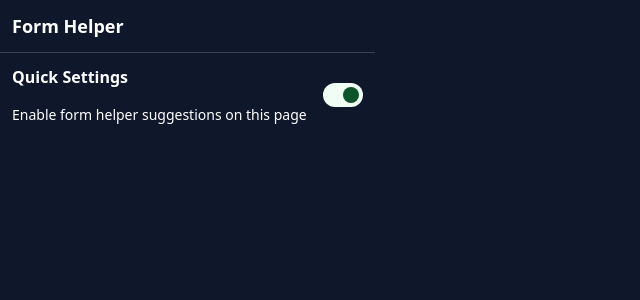
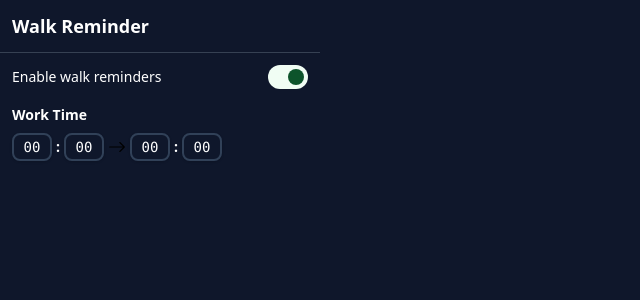
Before and after one commit to gbenga504/walk-reminder, a React (Vite) app: page / in a window 1280 px wide. Shown: the top 300 px of the page, without its empty margins (0-640 px from the left). Built offline with nearby package versions, Linux system fonts and the light colour scheme.

Commit message:
Initial UI with timeinputs

```diff
--- a/package.json
+++ b/package.json
@@ -11,8 +11,10 @@
   },
   "dependencies": {
     "@tailwindcss/vite": "^4.1.8",
+    "@types/chrome": "^0.0.323",
     "classnames": "^2.5.1",
     "react": "^19.1.0",
+    "react-bootstrap-icons": "^1.11.6",
     "react-dom": "^19.1.0",
     "tailwindcss": "^4.1.8"
   },
--- a/src/Popup.tsx
+++ b/src/Popup.tsx
@@ -1,62 +1,48 @@
-import classNames from "classnames";
+import { useState } from "react";
+import { Switch } from "./components/Switch";
+import { TimeInputForm } from "./components/TimeInputForm";
 
 // This is the Popup UI that appears when the user clicks the extension icon in the browser toolbar.
 const Popup: React.FC = () => {
+  const [startTime, setStartTime] = useState("09:00");
+  const [endTime, setEndTime] = useState("17:00");
+  const [isReminderActive, setIsReminderActive] = useState(false);
+  const [nextReminderTime, setNextReminderTime] = useState("Not set");
+  const [message, setMessage] = useState("");
+
   const renderHeader = () => {
     return (
       <header className="p-3 justify-between items-center border-b border-gray-700">
-        <h1 className="text-lg font-bold">Form Helper</h1>
+        <h1 className="text-lg font-bold">Walk Reminder</h1>
       </header>
     );
   };
 
-  const renderSwitch = () => {
+  const renderBody = () => {
     return (
-      <label
-        htmlFor="toggle-switch"
-        className="flex items-center cursor-pointer"
-      >
-        <div className="relative">
-          <input type="checkbox" id="toggle-switch" className="sr-only" />
-          <div
-            className={classNames("block w-10 h-6 rounded-full", {
-              "bg-green-50": true,
-              "bg-gray-300": false,
-            })}
-          />
-          <div
-            className={classNames(
-              "absolute left-1 top-1 w-4 h-4 rounded-full transition",
-              {
-                "translate-x-full bg-green-900": true,
-                "bg-white": false,
-              }
-            )}
-          />
+      <section className="flex-1 p-3">
+        <section className="flex items-center justify-between gap-x-4">
+          <div>
+            <p className="text-sm">Enable walk reminders</p>
+          </div>
+
+          <Switch />
+        </section>
+
+        <div className="mt-4">
+          <h6 className="font-bold text-sm">Work Time</h6>
+          <div className="mt-2">
+            <TimeInputForm />
+          </div>
         </div>
-      </label>
-    );
-  };
-
-  const renderQuickSettings = () => {
-    return (
-      <section className="p-3 flex items-center justify-between gap-x-4">
-        <div>
-          <h6 className="text-base font-bold">Quick Settings</h6>
-          <p className="text-sm mt-4">
-            Enable form helper suggestions on this page
-          </p>
-        </div>
-
-        {renderSwitch()}
       </section>
     );
   };
 
   return (
-    <main>
+    <main className="flex flex-col w-full h-full">
       {renderHeader()}
-      {renderQuickSettings()}
+      {renderBody()}
     </main>
   );
 };
--- /dev/null
+++ b/src/components/Switch.tsx
@@ -0,0 +1,26 @@
+import classNames from "classnames";
+
+export const Switch: React.FC = () => {
+  return (
+    <label htmlFor="toggle-switch" className="flex items-center cursor-pointer">
+      <div className="relative">
+        <input type="checkbox" id="toggle-switch" className="sr-only" />
+        <div
+          className={classNames("block w-10 h-6 rounded-full", {
+            "bg-green-50": true,
+            "bg-gray-300": false,
+          })}
+        />
+        <div
+          className={classNames(
+            "absolute left-1 top-1 w-4 h-4 rounded-full transition",
+            {
+              "translate-x-full bg-green-900": true,
+              "bg-white": false,
+            }
+          )}
+        />
+      </div>
+    </label>
+  );
+};
--- /dev/null
+++ b/src/components/TimeInput.tsx
@@ -0,0 +1,167 @@
+import { useEffect, useState } from "react";
+
+interface ITimeInput {
+  initialTime?: string;
+  onTimeChange: (time: string) => void;
+}
+
+export const TimeInput: React.FC<ITimeInput> = ({
+  initialTime = "00:00",
+  onTimeChange,
+}) => {
+  const [hours, setHours] = useState("");
+  const [minutes, setMinutes] = useState("");
+
+  useEffect(
+    function parseInitialTime() {
+      const parts = initialTime.split(":");
+
+      setHours(parts[0] || "00");
+      setMinutes(parts[1] || "00");
+    },
+    [initialTime]
+  );
+
+  const convertTimeToTwoDigitFormat = (time: number): string => {
+    return String(time).padStart(2, "0");
+  };
+
+  const notifyTimeChange = (hour: string, minute: string) => {
+    const formattedHours = convertTimeToTwoDigitFormat(parseInt(hour) || 0);
+    const formattedMinutes = convertTimeToTwoDigitFormat(parseInt(minute) || 0);
+
+    onTimeChange(`${formattedHours}:${formattedMinutes}`);
+  };
+
+  const handleHoursChange = (ev: React.ChangeEvent<HTMLInputElement>) => {
+    const value = ev.target.value;
+    // Allow empty string or single digit for temporary input
+    if (value === "" || /^\d{1,2}$/.test(value)) {
+      setHours(value);
+
+      // If a valid two-digit number is entered, update the full time
+      if (value.length === 2 && !isNaN(parseInt(value, 10))) {
+        let num = parseInt(value, 10);
+        if (num > 23) {
+          // Default to 00 if greater than 23
+          num = 0;
+        }
+
+        setHours(convertTimeToTwoDigitFormat(num));
+        notifyTimeChange(convertTimeToTwoDigitFormat(num), minutes);
+      }
+      return;
+    }
+
+    let num = parseInt(value, 10);
+    if (isNaN(num) || num < 0 || num > 23) {
+      // If invalid, default to 00
+      num = 0;
+    }
+
+    setHours(convertTimeToTwoDigitFormat(num));
+    notifyTimeChange(convertTimeToTwoDigitFormat(num), minutes);
+  };
+
+  const handleMinutesChange = (ev: React.ChangeEvent<HTMLInputElement>) => {
+    const value = ev.target.value;
+
+    // Allow empty string or single digit for temporary input
+    if (value === "" || /^\d{1,2}$/.test(value)) {
+      setMinutes(value);
+
+      // If a valid two-digit number is entered, update the full time
+      if (value.length === 2 && !isNaN(parseInt(value, 10))) {
+        let num = parseInt(value, 10);
+        if (num > 59) {
+          // Default to 00 if greater than 59
+          num = 0;
+        }
+
+        setMinutes(convertTimeToTwoDigitFormat(num)); // Update state with formatted value
+        notifyTimeChange(hours, convertTimeToTwoDigitFormat(num));
+      }
+      return;
+    }
+
+    let num = parseInt(value, 10);
+    if (isNaN(num) || num < 0 || num > 59) {
+      // If invalid, default to 00
+      num = 0;
+    }
+
+    setMinutes(convertTimeToTwoDigitFormat(num));
+    notifyTimeChange(hours, convertTimeToTwoDigitFormat(num));
+  };
+
+  const handleBlur = (ev: React.FocusEvent<HTMLInputElement>) => {
+    const { name, value } = ev.target;
+
+    if (value === "") {
+      if (name === "hours") {
+        setHours("00");
+        notifyTimeChange("00", minutes);
+      } else if (name === "minutes") {
+        setMinutes("00");
+        notifyTimeChange(hours, "00");
+      }
+
+      return;
+    }
+
+    // Re-validate on blur to ensure correct formatting even if user types one digit and blurs
+    if (name === "hours") {
+      let num = parseInt(value, 10);
+
+      if (isNaN(num) || num < 0 || num > 23) {
+        num = 0; // Default to 00
+      }
+
+      setHours(convertTimeToTwoDigitFormat(num));
+      notifyTimeChange(convertTimeToTwoDigitFormat(num), minutes);
+    } else if (name === "minutes") {
+      let num = parseInt(value, 10);
+
+      if (isNaN(num) || num < 0 || num > 59) {
+        num = 0; // Default to 00
+      }
+
+      setMinutes(convertTimeToTwoDigitFormat(num));
+      notifyTimeChange(hours, convertTimeToTwoDigitFormat(num));
+    }
+  };
+
+  return (
+    <div className="flex items-center space-x-1">
+      <input
+        type="text"
+        name="hours"
+        value={hours}
+        onChange={handleHoursChange}
+        onBlur={handleBlur}
+        className="w-10 p-0.5 text-center text-sm font-mono border-2 border-slate-700 rounded-lg focus:outline-none focus:ring-green-900 focus:border-green-900 focus:ring-2 transition-colors duration-200 shadow-sm"
+        maxLength={2}
+        placeholder="HH"
+        aria-label="Hours"
+        inputMode="numeric"
+        pattern="\d*"
+      />
+
+      <span className="text-sm font-extrabold text-gray-white">:</span>
+
+      <input
+        type="text"
+        name="minutes"
+        value={minutes}
+        onChange={handleMinutesChange}
+        onBlur={handleBlur}
+        className="w-10 p-0.5 text-center text-sm font-mono border-2 border-slate-700 rounded-lg focus:outline-none focus:ring-green-900 focus:border-green-900 focus:ring-2 transition-colors duration-200 shadow-sm"
+        maxLength={2}
+        placeholder="MM"
+        aria-label="Minutes"
+        inputMode="numeric"
+        pattern="\d*"
+      />
+    </div>
+  );
+};
--- /dev/null
+++ b/src/components/TimeInputForm.tsx
@@ -0,0 +1,14 @@
+import { ArrowRight } from "react-bootstrap-icons";
+import { TimeInput } from "./TimeInput";
+
+export const TimeInputForm: React.FC = () => {
+  return (
+    <div className="flex justify-between">
+      <div className="flex items-center space-x-1">
+        <TimeInput onTimeChange={(time) => console.log(time)} />
+        <ArrowRight className="text-white" size={18} />
+        <TimeInput onTimeChange={(time) => console.log(time)} />
+      </div>
+    </div>
+  );
+};
--- a/src/main.css
+++ b/src/main.css
@@ -5,5 +5,9 @@
 }
 
 body {
-  @apply text-white bg-slate-900 m-0 flex min-w-[320px] min-h-screen;
+  @apply text-white bg-slate-900 m-0 flex max-w-[320px] min-h-screen;
 }
+
+#root {
+  @apply w-full h-full;
+}
```
Also changed, not shown: 1 other file (tests, documents, lock files or other folders).
